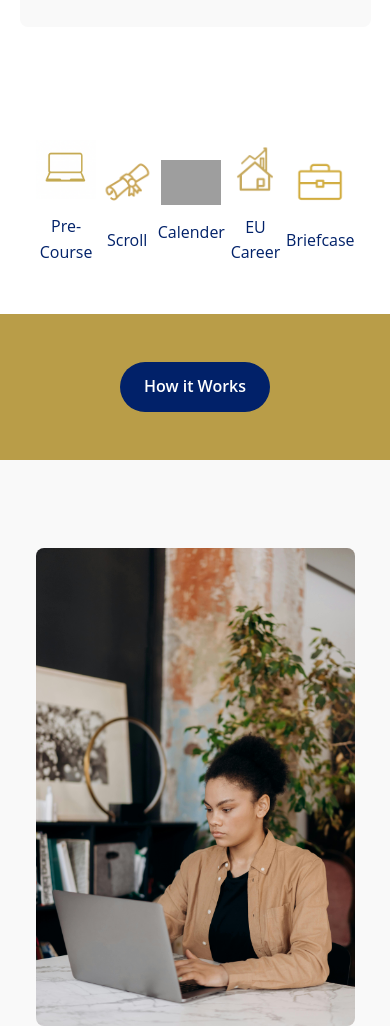
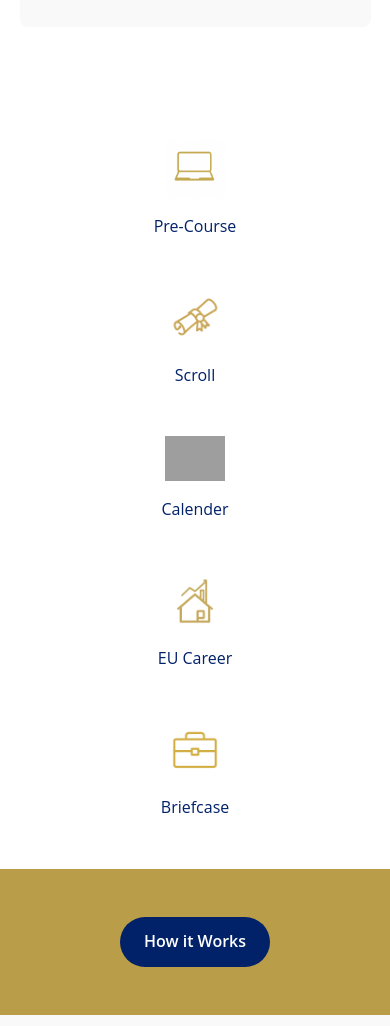
Before and after one commit to lillylyona/BEC-Malta, a plain HTML site: page index.html in a window 390 px wide. Shown: the part 1700-2726 px from the top of the page. Drawn offline with Linux system fonts and the light colour scheme; grey boxes are pictures that could not be loaded.

Commit message:
mobile view icons

```diff
--- a/css/styles.css
+++ b/css/styles.css
@@ -377,6 +377,21 @@
     margin-bottom: 0.5rem;
   }
 
+
+  @media (max-width: 600px) {
+    .home-page .home-pathway .flow {
+      display: block;
+      padding: 0;
+      margin: 2rem 0;
+    }
+    .home-page .home-pathway .flow .step {
+      width: 100%;           /* take the full container width */
+      max-width: none;       /* remove any caps */
+      margin: 1rem 0;        /* vertical spacing only */
+      padding: 1rem;         /* optional: give each tile some padding */
+      box-sizing: border-box;/* ensure padding counts inside width */
+    }
+  }
 
 
   /* Home page Testimonials */
```
